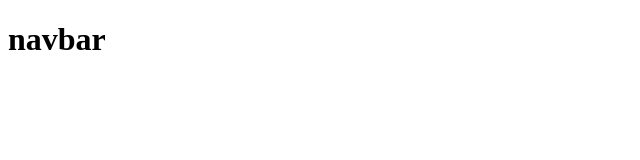
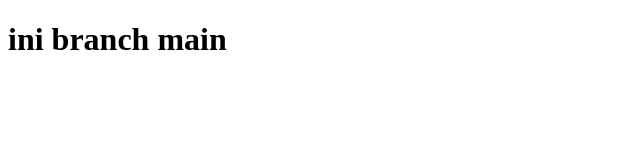
Before and after one commit to abubabalim/tugasgit, a plain HTML site: page index.html in a window 1280 px wide. Shown: the whole page, without its empty margins (0-640 px from the left). Drawn offline with Linux system fonts and the light colour scheme.

Commit message:
tag h1 main

```diff
--- a/index.html
+++ b/index.html
@@ -7,6 +7,6 @@
     <title>Document</title>
 </head>
 <body>
-    <h1>navbar</h1>
+    <h1>ini branch main</h1>
 </body>
 </html>
```
